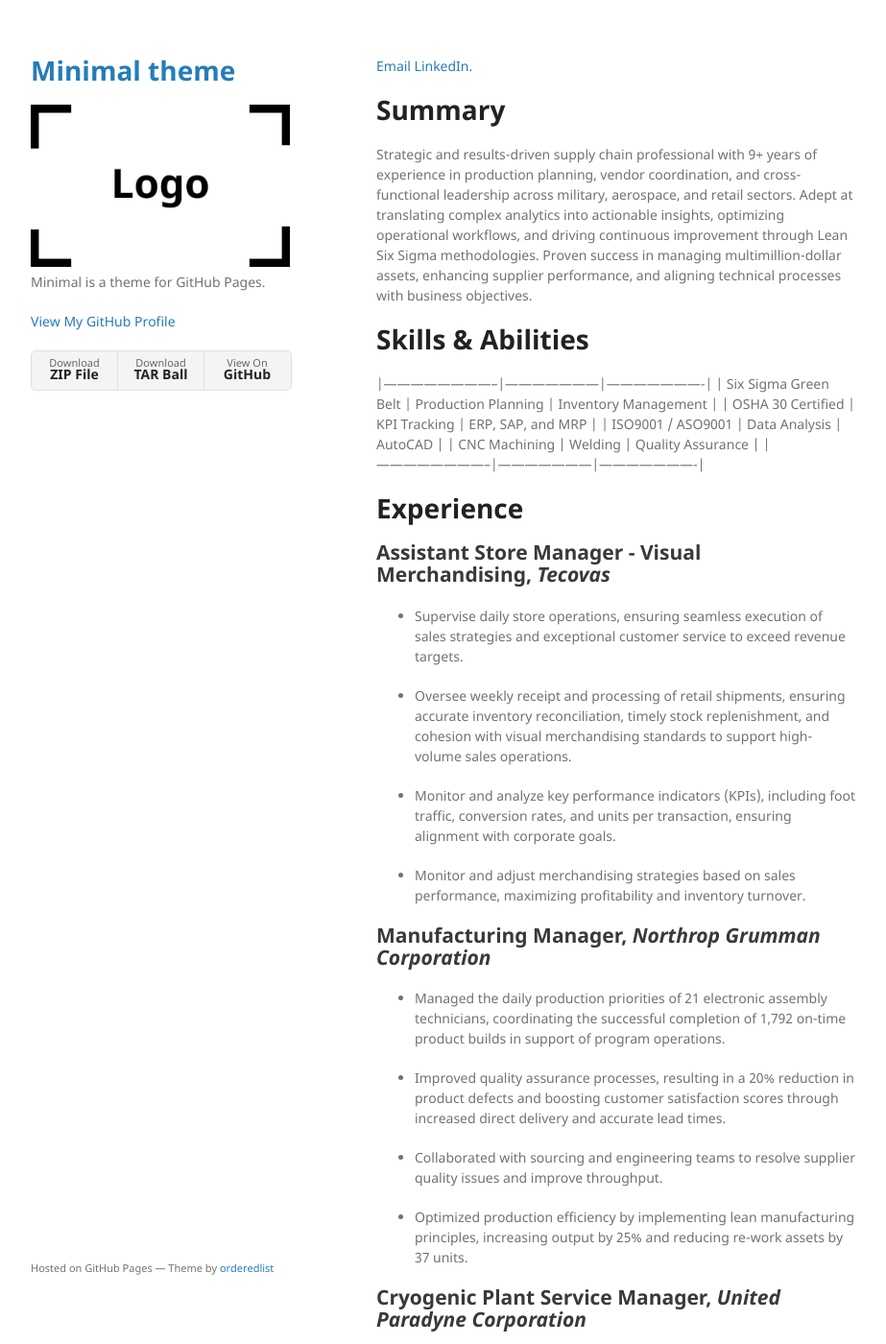
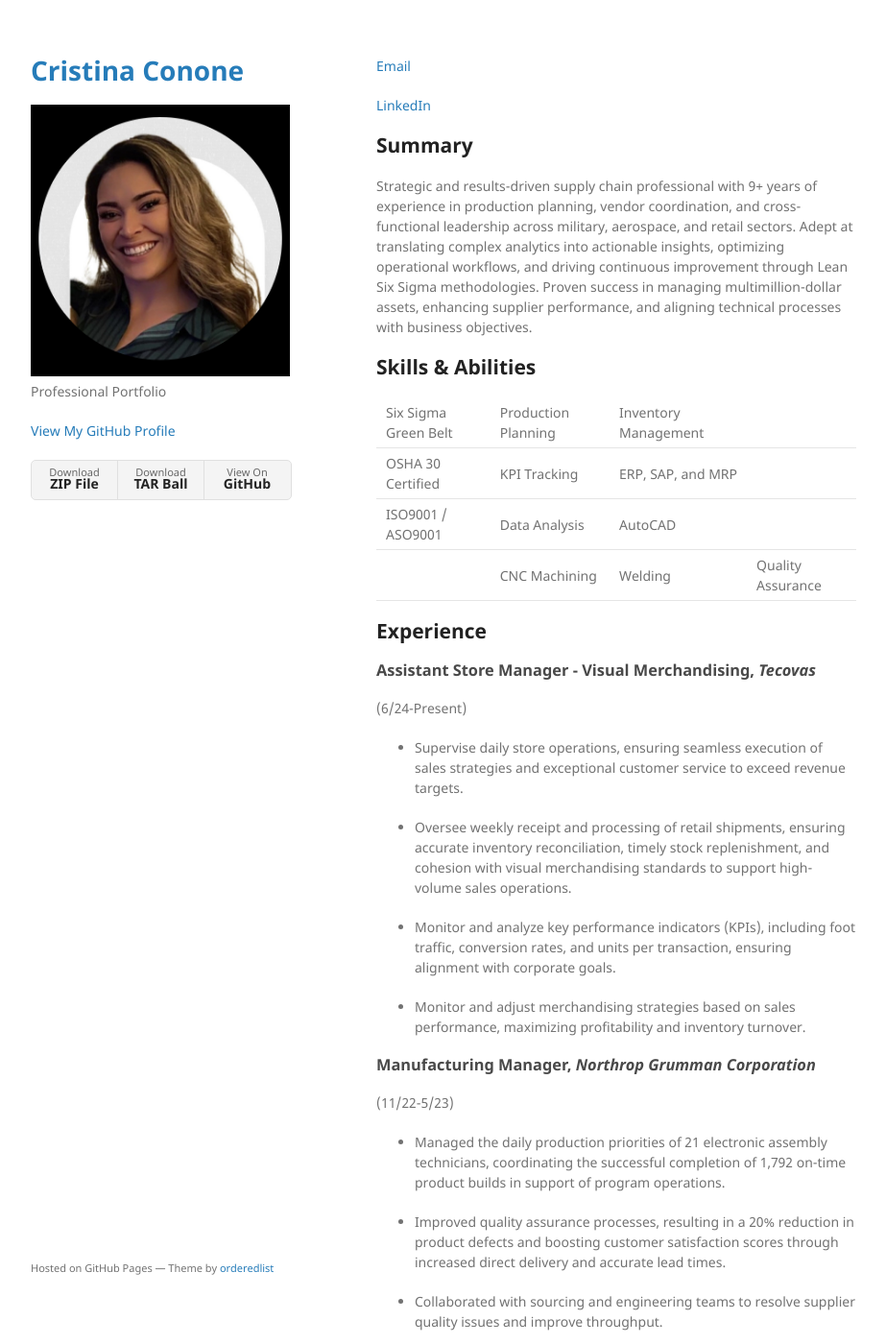
Before and after one commit to c-conone/c-conone.github.io, a Jekyll site: the page built from index.md, in a window 1280 px wide and 1400 px high. Shown: the whole window at 96% size, without its empty margins (178-1101 px from the left). Built offline with Jekyll 4.4.1, drawn with Linux system fonts in a browser that asks for light colours; some of the changed text lies outside the part shown.

Commit message:
Applied minimal theme, updated config.yml and index.md
Added name, description, and professional background.

```diff
--- a/_config.yml
+++ b/_config.yml
@@ -1,6 +1,9 @@
-title: Minimal theme
+title: Cristina Conone
 logo: /assets/img/logo.png
-description: Minimal is a theme for GitHub Pages.
+description: Professional Portfolio
 show_downloads: true
 google_analytics:
 theme: jekyll-theme-minimal
+remote_theme: pages-themes/minimal@v0.2.0
+plugins:
+- jekyll-remote-theme # add this line to the plugins list if you already have one
--- a/index.md
+++ b/index.md
@@ -4,26 +4,30 @@ layout: default
 
 
 [Email ](mailto:c.conone6@outlook.com)
-[LinkedIn](www.linkedin.com/in/
-cristinaconone).
+
+[LinkedIn](www.linkedin.com/in/cristinaconone)
 
 
-# **Summary**
+
+## **Summary**
 
 Strategic and results-driven supply chain professional with 9+ years of experience in production planning, vendor coordination, and cross-functional leadership across military, aerospace, and retail sectors. Adept at translating complex analytics into actionable insights, optimizing operational workflows, and driving continuous improvement through Lean Six Sigma methodologies. Proven success in managing multimillion-dollar assets, enhancing supplier performance, and aligning technical processes with business objectives.
 
-# **Skills & Abilities**
+## **Skills & Abilities**
 
-|--------------------------|---------------------|----------------------|
-| Six Sigma Green Belt     | Production Planning | Inventory Management |
-| OSHA 30 Certified        | KPI Tracking        | ERP, SAP, and MRP    |
-| ISO9001 / ASO9001        | Data Analysis       | AutoCAD              |
-| CNC Machining            | Welding             | Quality Assurance    |
-|--------------------------|---------------------|----------------------|
 
-# **Experience**
+Six Sigma Green Belt     | Production Planning | Inventory Management |
+ OSHA 30 Certified        | KPI Tracking        | ERP, SAP, and MRP    |
+ISO9001 / ASO9001        | Data Analysis       | AutoCAD              |
+| CNC Machining            | Welding             | Quality Assurance
 
-## Assistant Store Manager - Visual Merchandising, _Tecovas_
+
+## **Experience**
+
+### Assistant Store Manager - Visual Merchandising, _Tecovas_
+(6/24-Present)
+
+
 
 * Supervise daily store operations, ensuring seamless execution of sales strategies and exceptional customer service to exceed revenue targets.
 
@@ -36,7 +40,9 @@ Strategic and results-driven supply chain professional with 9+ years of experien
 * Monitor and adjust merchandising strategies based on sales performance, maximizing profitability and inventory turnover.
 
 
-## Manufacturing Manager, _Northrop Grumman Corporation_
+### Manufacturing Manager, _Northrop Grumman Corporation_
+(11/22-5/23)
+
 
 * Managed the daily production priorities of 21 electronic assembly technicians, coordinating the successful completion of 1,792 on-time
   product builds in support of program operations.
@@ -50,7 +56,10 @@ Strategic and results-driven supply chain professional with 9+ years of experien
   units.
 
 
-## Cryogenic Plant Service Manager, _United Paradyne Corporation_
+### Cryogenic Plant Service Manager, _United Paradyne Corporation_
+(4/19-6/22)
+
+
 
 * Maintained $2.6 million of cryogenic plant equipment and assets and assigned manpower to efficiently manage maintenance discrepancies in
   accordance with Naval Aviation Maintenance Program standards and publications.
@@ -85,7 +95,7 @@ Strategic and results-driven supply chain professional with 9+ years of experien
 *	Managed the receipt, inventory, and purchasing of $3,200,000 of expendable assets.
 
 
-### Served 5 years (2013-2018) as Quality Assurance Inspector  ensuring the standard, safety, and compliance of materials, products, and equipment.
+*Served 5 years (2013-2018) as Quality Assurance Inspector  ensuring the standard, safety, and compliance of materials, products, and equipment.*
 
 
 * Conducted over 27,000 successful quality in-process and final inspections in support of 7 Aviation Logistics Squadrons in accordance with
@@ -99,7 +109,7 @@ Strategic and results-driven supply chain professional with 9+ years of experien
 
 
 
-### Served 2 years (2013-2015) as Lead Production and Maintenance Planner coordinating the receipt, documentation, and issuance of aviation life support system assets and equipment.
+*Served 2 years (2013-2015) as Lead Production and Maintenance Planner coordinating the receipt, documentation, and issuance of aviation life support system assets and equipment.*
 
 
 * Supervised daily operations of 4 cross-functional teams, providing direction to employees to ensure successful completion of project deadlines.
```
Also changed, not shown: other parts of index.md (+18 -17 lines), assets/img/default_logo.png (added), assets/img/logo.png.
